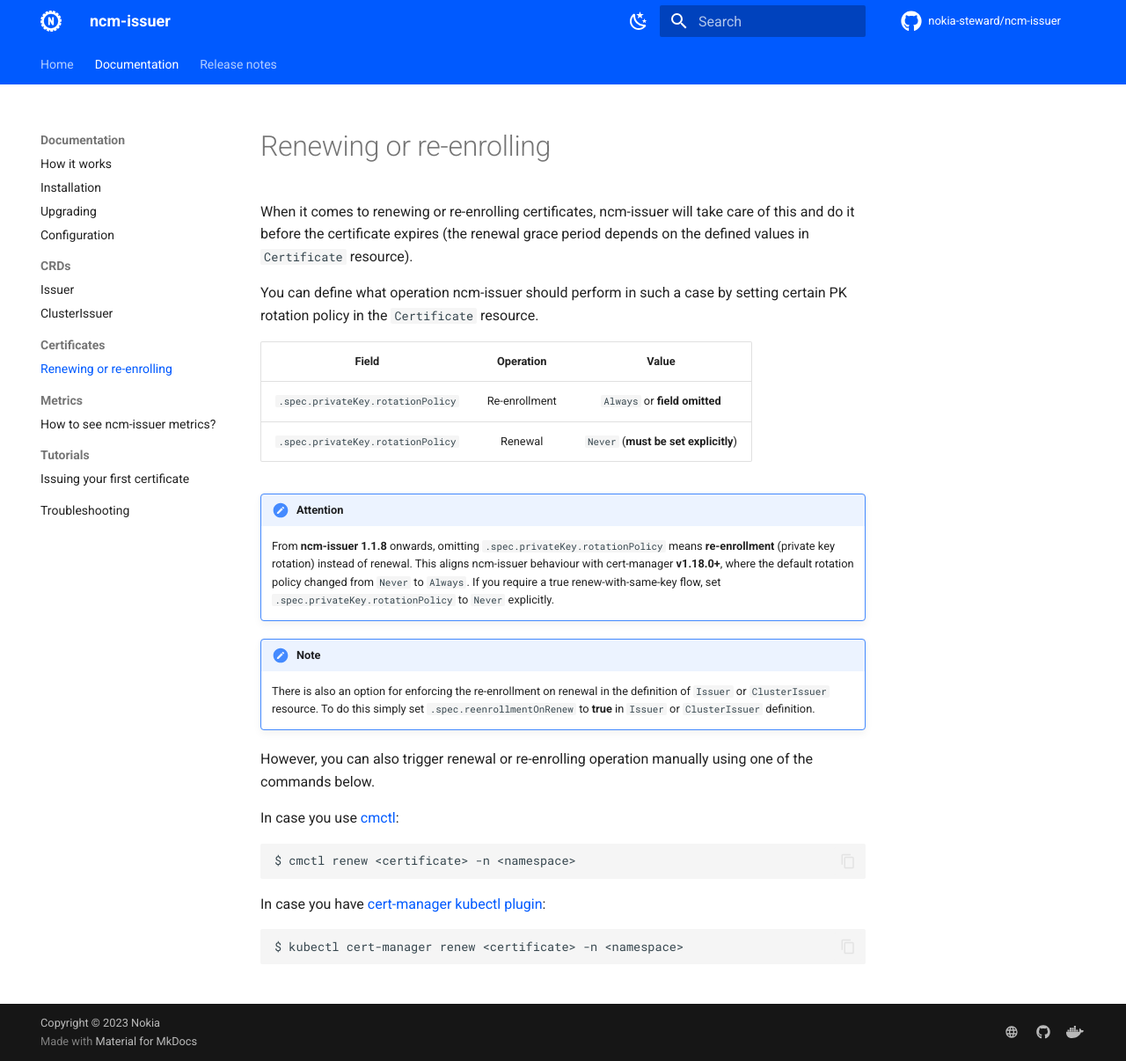
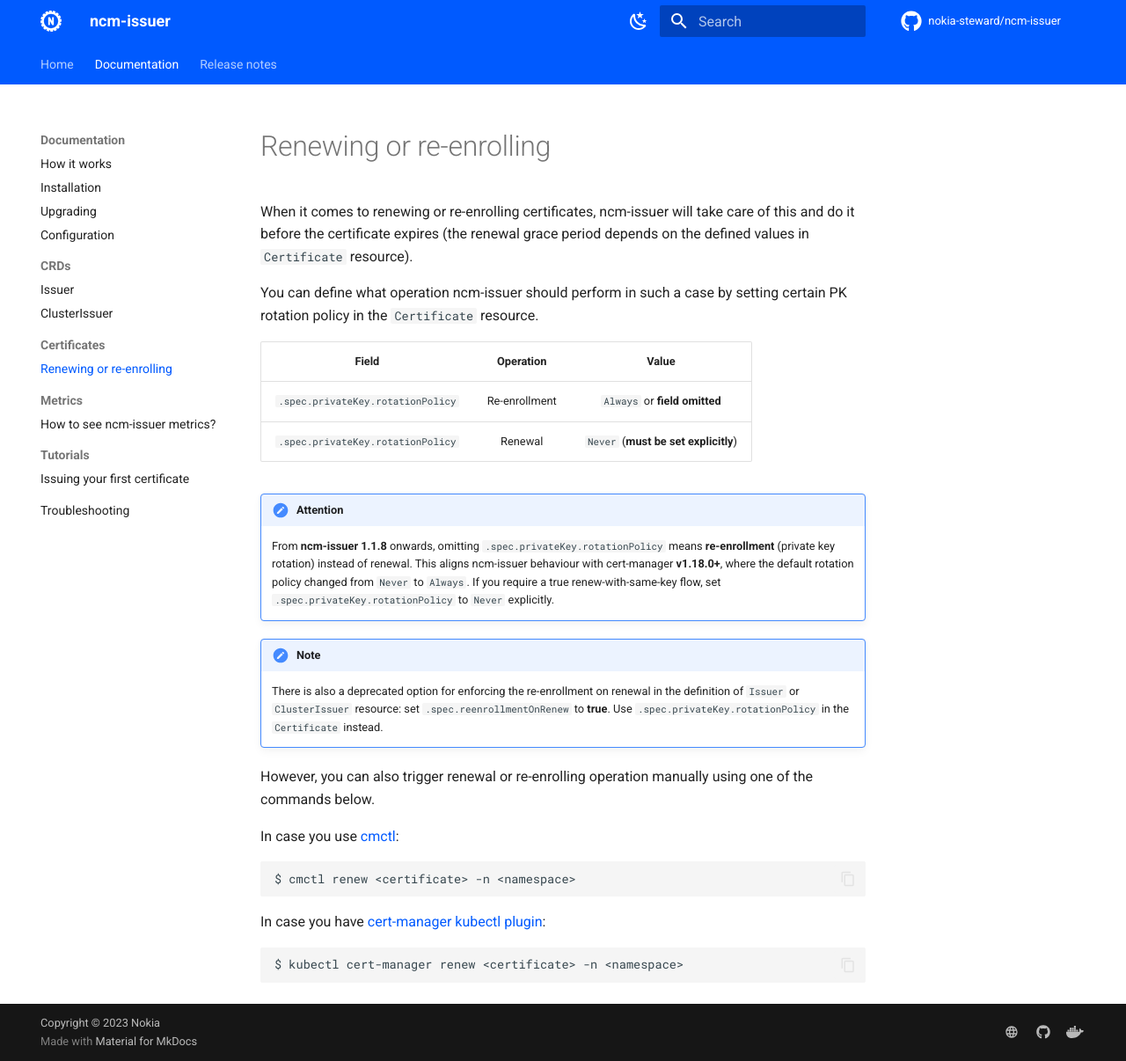
Before and after one commit to nokia/ncm-issuer, an MkDocs documentation site: the page built from docs/documentation/certificates/certificates.md, in a window 1280 px wide and 1206 px high. Shown: the whole window at 88% size. Built offline with MkDocs 1.6.1 and Material for MkDocs 9.7.7, drawn with Linux system fonts in a browser that asks for light colours; comment, search, counter and statistics services are not loaded.

Commit message:
docs(github-pages): mark reenrollmentOnRenew as deprecated on the certificates page

```diff
--- a/docs/documentation/certificates/certificates.md
+++ b/docs/documentation/certificates/certificates.md
@@ -19,9 +19,9 @@
     If you require a true renew-with-same-key flow, set `.spec.privateKey.rotationPolicy` to `Never` explicitly.
 
 !!! note
-    There is also an option for enforcing the re-enrollment on
-    renewal in the definition of `Issuer` or `ClusterIssuer` resource. To do this simply set `.spec.reenrollmentOnRenew`
-    to **true** in `Issuer` or `ClusterIssuer` definition.
+    There is also a deprecated option for enforcing the re-enrollment on
+    renewal in the definition of `Issuer` or `ClusterIssuer` resource: set `.spec.reenrollmentOnRenew`
+    to **true**. Use `.spec.privateKey.rotationPolicy` in the `Certificate` instead.
 
 However, you can also trigger renewal or re-enrolling operation manually using one of the commands below.
 
```
